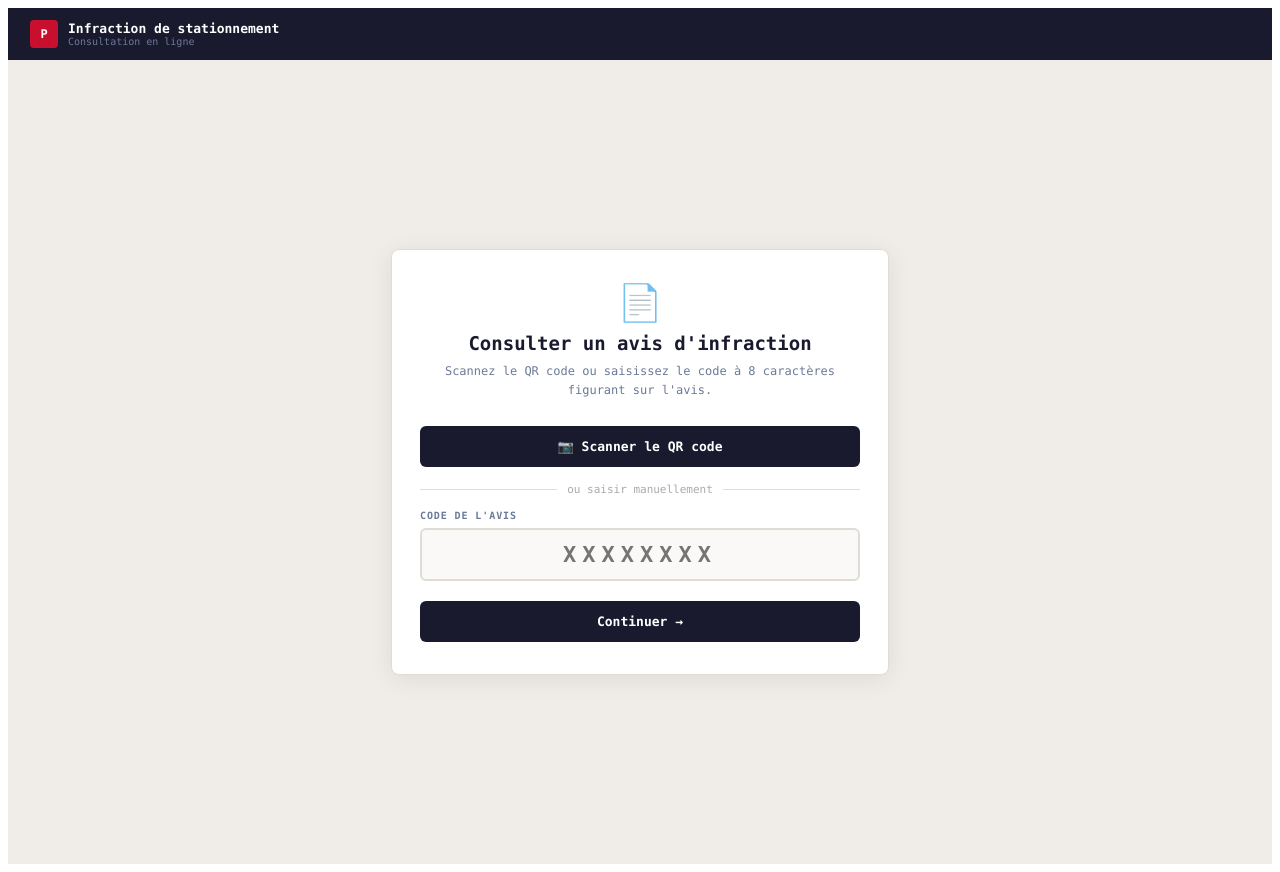
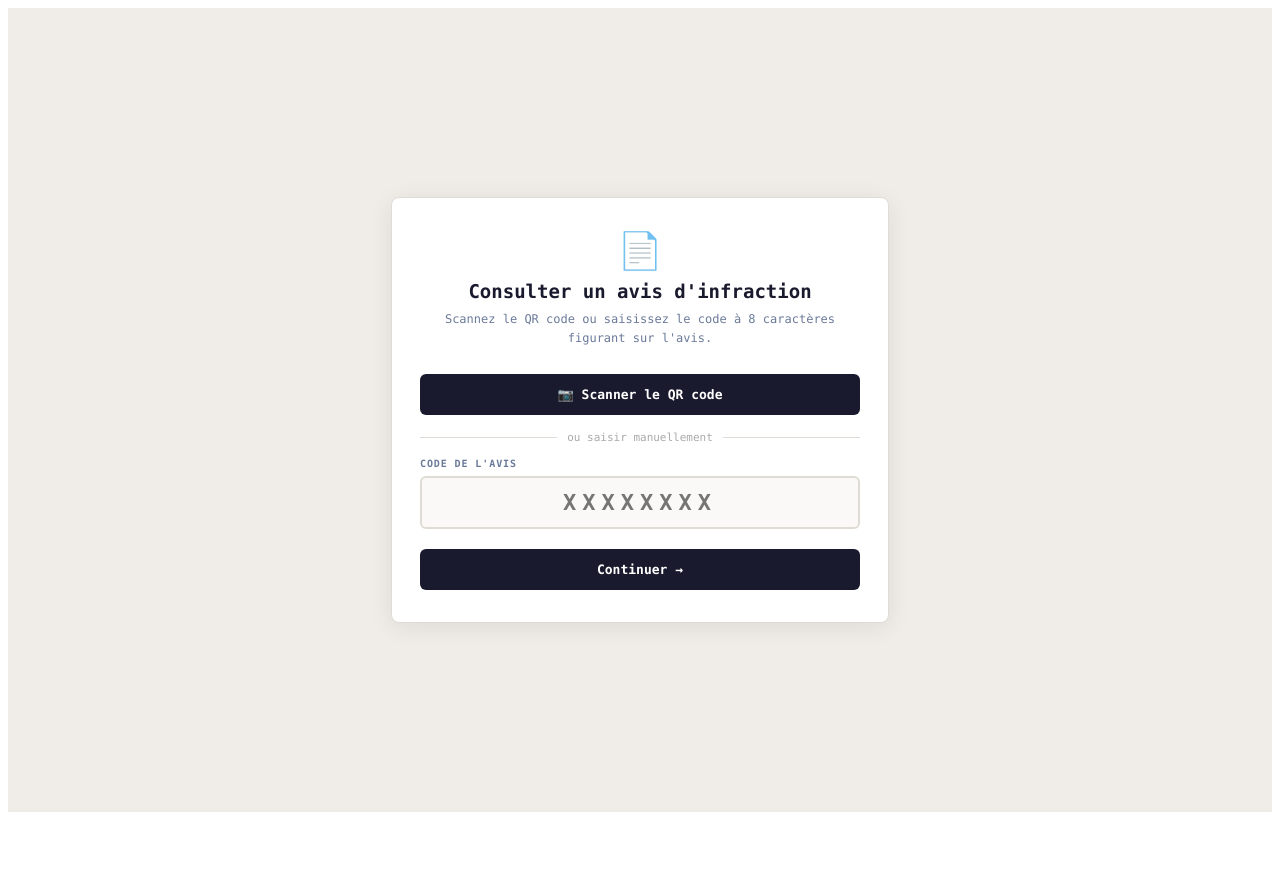
Before and after one commit to sfsprojects/ppe-public, a React (Vite) app: page / in a window 1280 px wide. After the commit the page ends 820 px from the top, so only its background shows below. Built offline with nearby package versions, Linux system fonts and the light colour scheme.

Commit message:
Add files via upload

```diff
--- a/src/App.jsx
+++ b/src/App.jsx
@@ -31,17 +31,7 @@ const S = {
   iVal:    { fontSize:12, fontWeight:700, textAlign:"right", fontFamily:FONT },
 };
 
-function Header() {
-  return (
-    <div style={S.header}>
-      <div style={S.logoIcon}>P</div>
-      <div>
-        <div style={S.logoText}>Infraction de stationnement</div>
-        <span style={S.logoSub}>Consultation en ligne</span>
-      </div>
-    </div>
-  );
-}
+function Header() { return null; }
 
 function InfoRow({ label, value }) {
   return (
```
